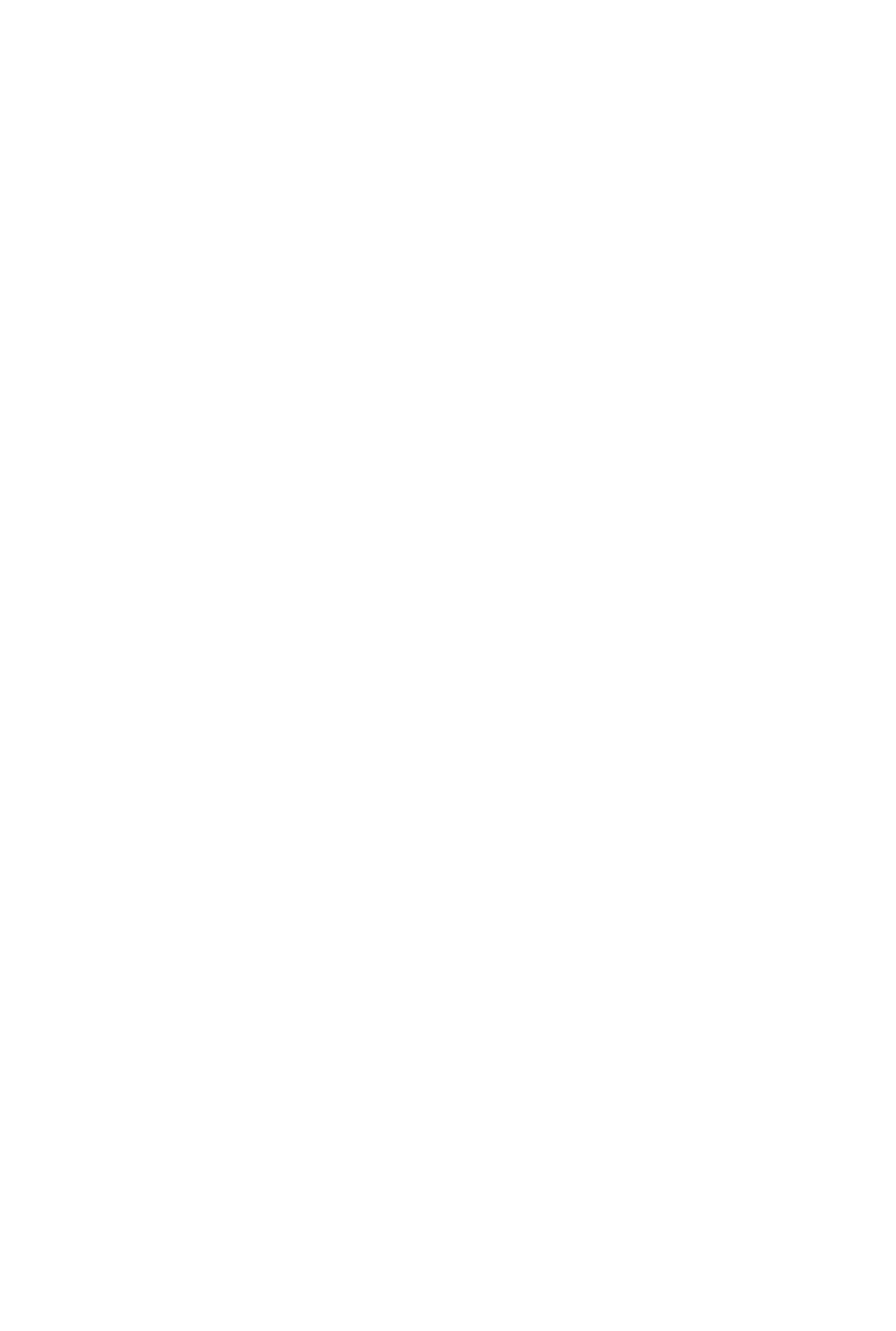
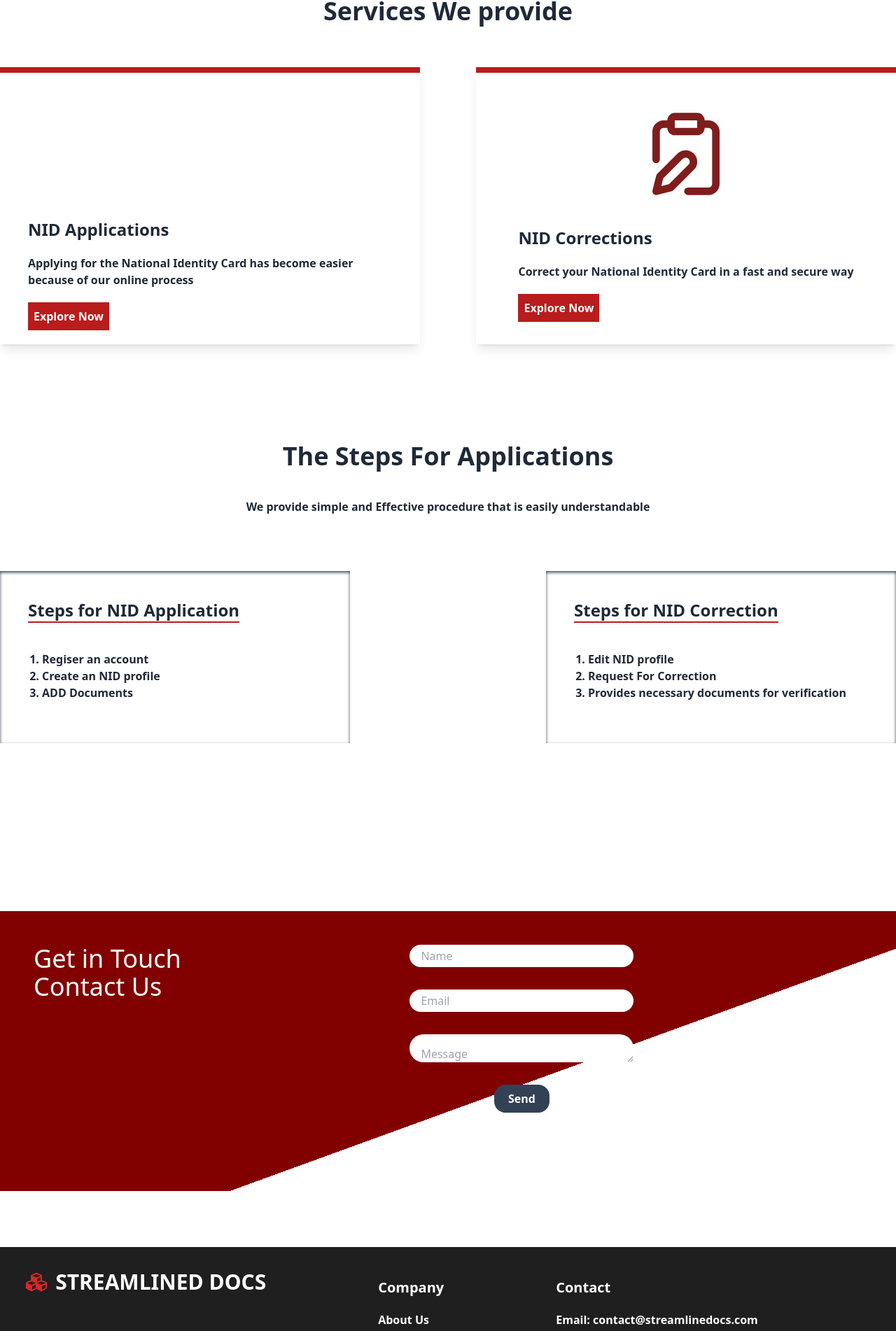
Before and after one commit to rezwan563/streamlined-docs-client, a React (Vite) app: page / in a window 1280 px wide. Shown: the part 876-2778 px from the top of the page at 70% size. Before the commit the page ends 856 px from the top, so only its background shows below. Built offline with nearby package versions, Linux system fonts and the light colour scheme; no server answers; some icons are missing.

Commit message:
homepage updated. added contents, contact us part and footer

```diff
--- a/package.json
+++ b/package.json
@@ -10,7 +10,9 @@
     "preview": "vite preview"
   },
   "dependencies": {
+    "@emailjs/browser": "^3.11.0",
     "@tanstack/react-query": "^4.35.3",
+    "aos": "^2.3.4",
     "axios": "^1.4.0",
     "daisyui": "^3.6.4",
     "firebase": "^10.1.0",
@@ -20,7 +22,7 @@
     "react": "^18.2.0",
     "react-calendar": "^4.6.0",
     "react-dom": "^18.2.0",
-    "react-icons": "^4.10.1",
+    "react-icons": "^4.11.0",
     "react-router-dom": "^6.15.0",
     "react-spinners": "^0.13.8",
     "react-spring": "^9.7.2",
--- a/src/index.css
+++ b/src/index.css
@@ -2,3 +2,6 @@
 @tailwind base;
 @tailwind components;
 @tailwind utilities;
+main{
+    margin: 0;
+}
--- a/src/layout/MainLayout.jsx
+++ b/src/layout/MainLayout.jsx
@@ -1,6 +1,7 @@
 import { Outlet } from "react-router-dom";
 import Header from "../shared/header/header/Header";
 import { useState } from "react";
+import Footer from "../shared/footer/Footer";
 
 const MainLayout = () => {
 
@@ -8,6 +9,7 @@ const MainLayout = () => {
     <div className="lg:max-w-7xl lg:mx-auto">
       <Header/>
       <Outlet/>
+      <Footer></Footer>
     </div>
   );
 };
--- /dev/null
+++ b/src/pages/homepage/homepage/Contact/Contact.css
@@ -0,0 +1,65 @@
+.contact-form{
+    padding: 3rem;
+    display: flex;
+    height: 50vh;
+    margin-top: 10rem;
+    margin-bottom: 5rem;
+    width: 100%;
+    position: relative;
+    }
+.contact-form::before{
+    content: "";
+    position: absolute;
+    top: 0%;
+    bottom: 0%;
+    left: 0;
+    right: 0;
+    z-index: -1;
+
+    background: linear-gradient(160deg, #810101 60%, #fff 0);
+}
+    .c-right{
+    display: flex;
+    justify-content: center;
+    position: relative;
+    flex: 1;
+    }
+    .c-right>form{
+    display: flex;
+    flex-direction: column;
+    gap: 2rem;
+    align-items: center;
+    }
+    .c-right  .user{
+        width: 20rem;
+        height: 2rem;
+        padding: 1rem;
+        outline: none;
+        border: 2px solid var(--orange);
+        border-radius: 20px;
+    }
+    textarea{
+        height: 4rem!important;
+    }
+    .c-blur1{
+    top:1rem;
+    left: 8rem;
+    }
+    @media (max-width: 550px) {
+        .contact-form{
+         flex-direction: column;
+         margin-top: 3rem;
+         height: fit-content;
+        }
+    }
+    @media (max-width: 446px) {
+        .c-right{
+         transform: scale(.8);
+        }
+        .awesome{
+            display: flex;
+        }
+        .d-button{
+            transform: scale(1.2);
+        }
+    }
--- /dev/null
+++ b/src/pages/homepage/homepage/Contact/Contact.jsx
@@ -0,0 +1,46 @@
+import React from 'react'
+import { useRef } from 'react'
+import './Contact.css'
+import emailjs from '@emailjs/browser'
+import { useState } from 'react'
+
+
+const Contact = () => {
+  const form = useRef();
+  const [done, setDone] = useState(false);
+
+  const sendEmail = (e) => {
+    e.preventDefault();
+    emailjs.sendForm('service_dirm55q', 'template_6m1r0dd', form.current, '8_84KpcT0GlXaAyc4').then((result) => {
+      console.log(result.text);
+      setDone(true)
+    }, (error) => {
+      console.log(error.text)
+    });
+  };
+
+  return (
+    <div className="contact-form mt-10 mb-20 flex md:h-[70vh] py-10" id='Contact'>
+      <div className="w-left">
+        <div className="awesome flex flex-col text-4xl text-white mb-5">
+          <span data-aos="fade-right"  data-aos-duration="3000">Get in Touch</span>
+          <span data-aos="fade-left"  data-aos-duration="3000">Contact Us</span>
+          <div className="blur s-blur1"
+         ></div>
+        </div>
+      </div>
+      <div className="c-right ">
+        <form ref={form} onSubmit={sendEmail}>
+          <input type="text" name="user_name" className='user' placeholder='Name'/>
+          <input type="email" name="user_email" className='user' placeholder='Email'/>
+          <textarea name="message" className='user' placeholder='Message'cols='30' rows='20'/>
+          <input type="submit" value="Send" className='button d-button px-5 py-2 font-bold text-white bg-slate-700 hover:bg-slate-900 rounded-2xl' />
+          <span>{done && "Thanks for contacting me"}</span>
+          <div className="blur c-blur1" ></div>
+        </form>
+      </div>
+    </div>
+  )
+}
+
+export default Contact
--- a/src/pages/homepage/homepage/Homepage.jsx
+++ b/src/pages/homepage/homepage/Homepage.jsx
@@ -2,26 +2,32 @@ import Lottie from "lottie-react";
 import globe from "../../../assets/globe_animation.json";
 import BannerBadge from "../../../shared/bannerbadge/BannerBadge";
 import { Link } from "react-router-dom";
+import { LiaUserEditSolid} from "react-icons/lia";
+import { LuClipboardEdit} from "react-icons/lu";
+import Aos from "aos";
+import 'aos/dist/aos.css';
+import Contact from "./Contact/Contact";
 const Homepage = () => {
-
+  Aos.init();
   return (
     <div className="pt-12 md:pt-24 ">
-      <div className="grid grid-cols-1 px-2 lg:grid-cols-2">
+      <div className="grid grid-cols-1 px-2 lg:grid-cols-2 md:h-[80vh]">
         <div className="space-y-8 md:space-y-12">
           <BannerBadge />
-          <div className="lg:py-12">
+          <div data-aos="fade-right"  data-aos-duration="3000" className="lg:py-12">
             <p className="text-5xl lg:text-7xl text-left font-semibold font-staatliches ">
               Streamlined Docs: Your Gateway to Uninterrupted Services
             </p>
           </div>
-          <div className="hidden lg:block">
+          <div data-aos="fade-right"  data-aos-duration="3000" className="hidden lg:block">
            <Link to='/auth'> <button className="bg-red-700 px-8 py-3 lg:px-12 lg:py-5 text-white text-lg font-semibold mr-5 lg:mr-12 hover:bg-red-600 hover:text-neutral-50">
             Get Started</button></Link>
             {/* <button className="border-2 border-black px-8 py-3 lg:px-12 lg:py-5 font-semibold text-lg hover:bg-slate-100">Learn More</button> */}
           </div>
         </div>
-        <div className="w-full lg:w-[600px] lg:block ">
-          <Lottie animationData={globe} data-testid="lottie-animation"/>
+        <div data-aos="fade-left" data-aos-duration="3000" className="w-full lg:w-[600px] lg:block ">
+           <Lottie animationData={globe} data-testid="lottie-animation"/>
+
         </div>
         <div className="block space-y-5 lg:hidden w-full">
             <button className="bg-red-700 px-8 py-3 w-full lg:px-12 lg:py-5 text-white text-lg font-semibold mr-5 lg:mr-12 hover:bg-red-600 hover:text-neutral-50">
@@ -30,8 +36,58 @@ const Homepage = () => {
             {/* <button className="border-2 border-black w-full px-8 py-3 lg:px-12 lg:py-5 font-semibold text-lg hover:bg-slate-100">Learn More</button> */}
           </div>
       </div>
-      <div className="">
+{/* Services We */}
+      <div className=" mt-5 flex flex-col justify-between mb-20 ">
+        <h1 className="text-4xl mb-10 font-semibold text-center"> Services We provide</h1>
+         <div className=" my-5 flex flex-col md:flex-row justify-between ">
+         <div data-aos="fade-up" data-aos-duration="3000" className="flex flex-col border-t-8  shadow-lg border-red-700 justify-center w-[600px] mb-10 items-center">
+           <LiaUserEditSolid className="text-9xl my-10 text-red-900"></LiaUserEditSolid>
+            <div className="flex flex-col items-start justify-center px-10">
+            <span className="text-2xl font-semibold font-staatliches mb-5">NID Applications</span>
+            <span className=" font-semibold font-staatliches mb-5"> Applying for the National Identity Card has become easier because of our online process </span>
+            <Link to='/auth'> <button className="bg-red-700 mb-5 text-white  font-semibold p-2 hover:bg-red-600 hover:text-neutral-50">
+           Explore Now</button></Link>
+            </div>
+          </div>
+          <div  data-aos="fade-up" data-aos-duration="3000" className="flex flex-col border-t-8 shadow-lg border-red-700 justify-center w-[600px] mb-10 items-center">
+           <LuClipboardEdit className="text-9xl my-10 text-red-900"></LuClipboardEdit>
+            <div className="flex flex-col items-start justify-center px-10">
+            <span className="text-2xl font-semibold font-staatliches mb-5">NID Corrections</span>
+            <span className=" font-semibold font-staatliches mb-5"> Correct your National Identity Card in a fast and secure way</span>
+            <Link to='/auth'> <button className="bg-red-700 mb-5 text-white  font-semibold p-2 hover:bg-red-600 hover:text-neutral-50">
+           Explore Now</button></Link>
+            </div>
+          </div>
+         </div>
       </div>
+      {/* Procedure */}
+      <div className=" mt-5 flex flex-col justify-center mb-20 ">
+      <h1 className="text-4xl font-semibold text-center mb-10">The Steps For Applications</h1>
+      <span className=" mb-20 font-semibold text-center">We provide simple and Effective procedure that is easily understandable</span>
+        <div className="flex justify-between mb-20 gap-10 items-center flex-col md:flex-row">
+          <div data-aos="flip-left" data-aos-duration="3000" className=" flex flex-col shadow-gray-700 shadow-inner p-10 justify-center  md:w-[500px] w-[90%] items-baseline">
+            <h1 className="text-2xl mb-5 font-bold text-center border-b-2 border-red-700">Steps for NID Application</h1>
+            <ol className="list-decimal p-5 font-semibold">
+              <li>Regiser an account</li>
+              <li>Create an NID profile</li>
+              <li>ADD Documents</li>
+            </ol>
+          </div>
+          <div data-aos="flip-left" data-aos-duration="3000" className="flex flex-col p-10 shadow-gray-700 shadow-inner justify-center md:w-[500px] w-[90%] items-baseline">
+            <h1 className="text-2xl mb-5 font-bold text-center border-b-2 border-red-700">Steps for NID Correction</h1>
+            <ol className="list-decimal p-5 font-semibold">
+              <li>Edit NID profile</li>
+              <li>Request For Correction</li>
+              <li>Provides necessary documents for verification</li>
+            </ol>
+          </div>
+        </div>
+      </div>
+      {/* Contact us */}
+      <div>
+       <Contact></Contact>
+      </div>
+
     </div>
   );
 };
--- a/src/shared/bannerbadge/BannerBadge.jsx
+++ b/src/shared/bannerbadge/BannerBadge.jsx
@@ -1,6 +1,6 @@
 const BannerBadge = () => {
   return (
-    <div className="w-fit cursor-pointer">
+    <div data-aos="fade-right"  data-aos-duration="3000" className="w-fit cursor-pointer">
       <div className="bg-red-200 px-2 rounded-full flex">
         <div className="bg-red-500 text-slate-100 font-semibold px-1 rounded-xl mr-1">
           <p>New</p>
--- /dev/null
+++ b/src/shared/footer/Footer.css
@@ -0,0 +1,45 @@
+footer{
+    display: flex;
+    flex-direction: column;
+    align-items: center;
+    justify-content: baseline;
+    width: 100%;
+    position: relative;
+    left:0;
+    right:0;
+    margin-bottom: 0;
+    position: relative;
+    bottom: 0;
+    background: #1f1f1f;
+    color: white;
+    font-weight: 700;
+    }
+    .f-container{
+        padding: 2rem;
+        display: flex;
+        align-items: baseline;
+        justify-content: space-between;
+        gap: 10rem;
+    }
+
+    .icons{
+        margin-top: 1.2rem;
+        display: flex;
+        gap: 10px;
+    }
+    .icon{
+        padding: 1rem;
+        border-radius: 50%;
+        background: linear-gradient(90deg, #ff2121 0%, #850606 100%);;
+        color: white;
+        width: fit-content;
+    }
+    @media (max-width:700px) {
+        .f-container{
+            padding: 2rem;
+            flex-direction: column;
+            align-items: baseline;
+            justify-content: space-between;
+            gap: 4rem;
+        }
+    }
--- a/src/shared/footer/Footer.jsx
+++ b/src/shared/footer/Footer.jsx
@@ -1,10 +1,49 @@
+import { FaFacebookF, FaInstagram, FaLinkedin } from "react-icons/fa"
+import { AiOutlineMail } from "react-icons/ai"
+import { SiDocsdotrs } from "react-icons/si";
+import "./Footer.css"
 const Footer = () => {
   return (
-    <footer className="bg-green-900 text-white py-8">
-      <div className="container mx-auto text-center">
-        <p>&copy; 2023 Passport Application. All rights reserved.</p>
-      </div>
-    </footer>
+    <footer>
+    <div className="f-container">
+        <div className="f-component">
+        <div className="n-title">
+        <div className="flex items-center lg:gap-3">
+              <SiDocsdotrs className="text-red-600 lg:text-3xl" />
+              <p className="lg:text-3xl font-bold">STREAMLINED DOCS</p>
+            </div>
+        </div>
+        </div>
+        <div className="f-component">
+            <h2 className='mb-5 text-bold text-xl'>Company</h2>
+            <p>About Us</p>
+            <p>FAQ</p>
+        </div>
+        <div className="f-component">
+            <h2 className='mb-5 text-bold text-xl'>Contact</h2>
+
+            <p> Email: contact@streamlinedocs.com</p>
+            <p>Phone No: 03157848</p>
+            <div className="icons space-x-2">
+                <div className="icon">
+                    <FaFacebookF></FaFacebookF>
+                </div>
+                <div className="icon">
+                    <FaInstagram></FaInstagram>
+                </div>
+                <div className="icon">
+                    <FaLinkedin></FaLinkedin>
+                </div>
+
+            </div>
+        </div>
+
+        <hr />
+    </div>
+    <p className="mb-10">Copyright 2023 Streamlined Docs. All Rights Reserved.</p>
+
+
+</footer>
   );
 };
 
```
Also changed, not shown: src/assets/Images/globe-44.gif (added), 1 other file (tests, documents, lock files or other folders).
